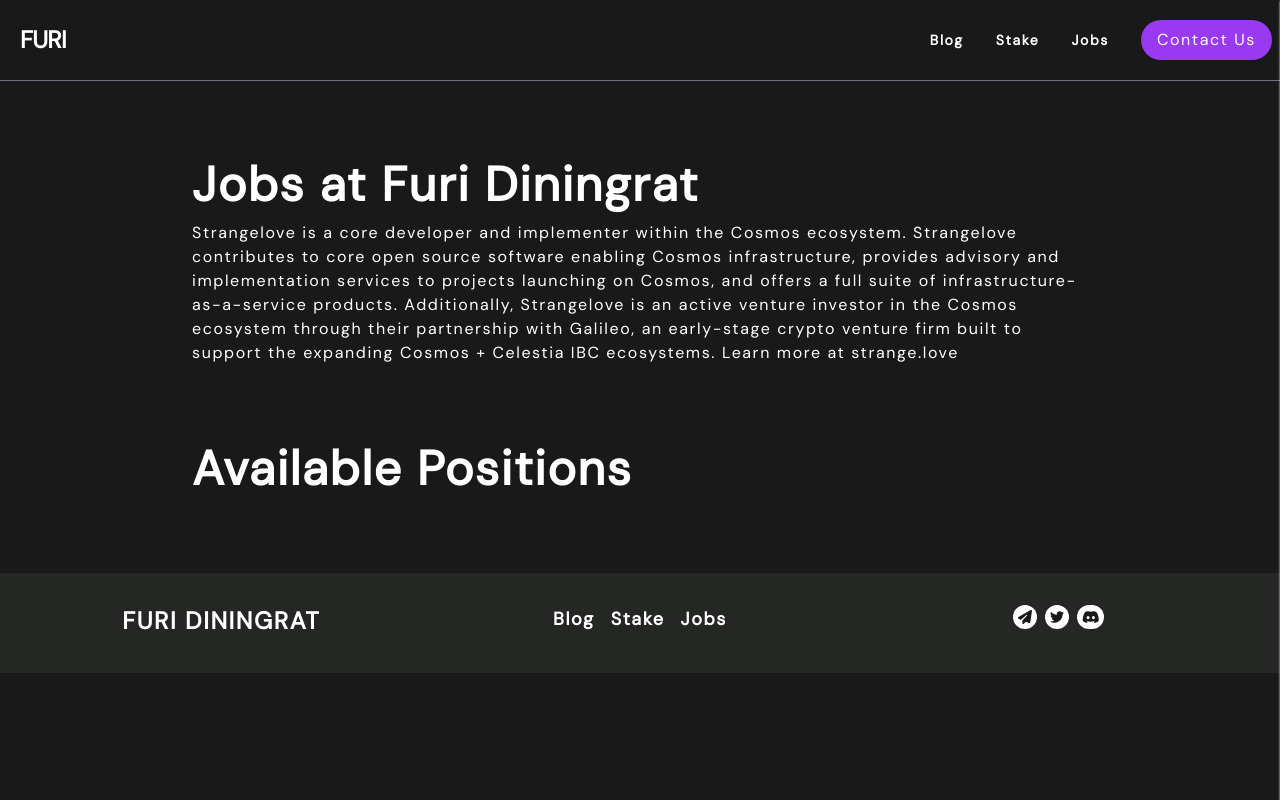
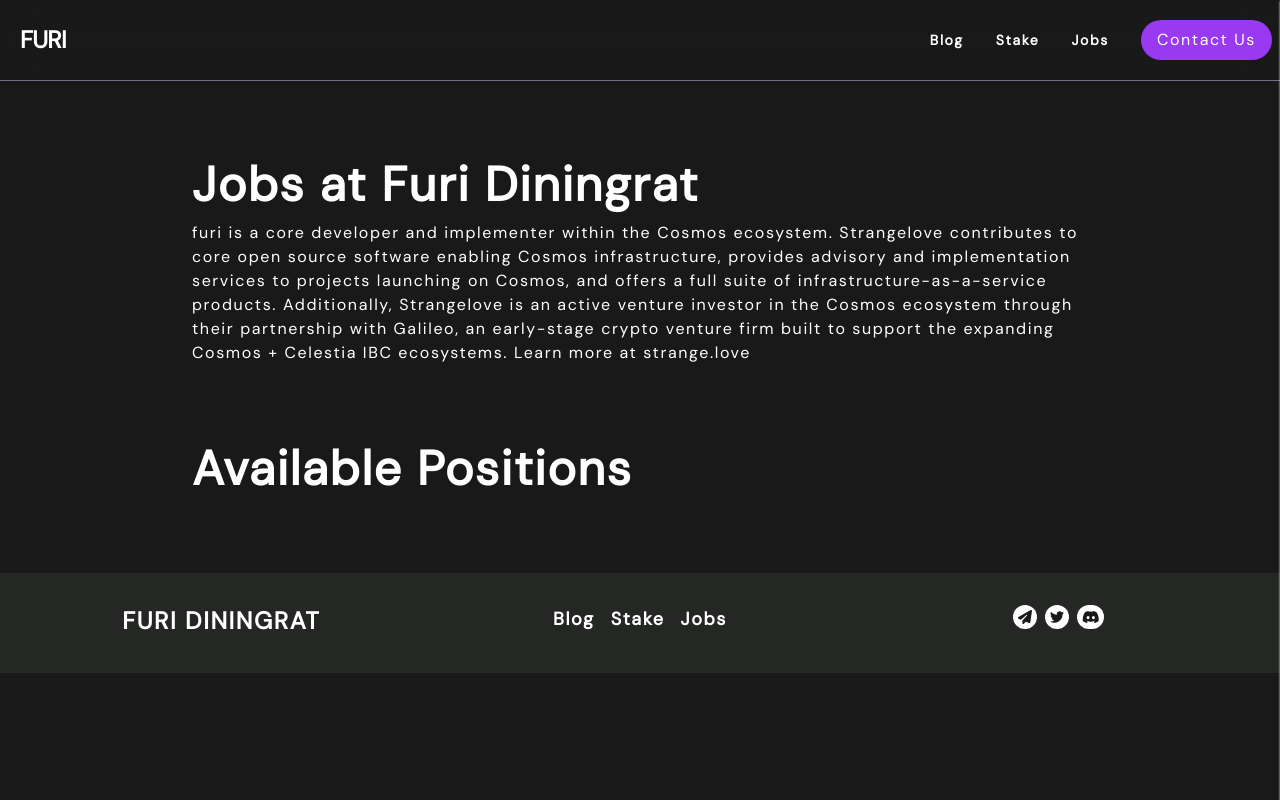
Before and after one commit to furidngrt/furiweb, a React (Vite) app: page /job in a window 1280 px wide. Built offline with nearby package versions, Linux system fonts and the light colour scheme.

Commit message:
Update Job.jsx

```diff
--- a/src/components/Job.jsx
+++ b/src/components/Job.jsx
@@ -5,7 +5,7 @@
                 <div className="mb-20">
                     <h1 className="md:text-5xl text-3xl font-semibold my-3">Jobs at Furi Diningrat</h1>
                     <p>
-                        Strangelove is a core developer and implementer within the Cosmos ecosystem. Strangelove contributes to core open source software enabling Cosmos infrastructure, provides advisory and implementation services to projects launching on Cosmos, and offers a full suite of infrastructure-as-a-service products. Additionally, Strangelove is an active venture investor in the Cosmos ecosystem through their partnership with Galileo, an early-stage crypto venture firm built to support the expanding Cosmos + Celestia IBC ecosystems. Learn more at strange.love
+                        furi is a core developer and implementer within the Cosmos ecosystem. Strangelove contributes to core open source software enabling Cosmos infrastructure, provides advisory and implementation services to projects launching on Cosmos, and offers a full suite of infrastructure-as-a-service products. Additionally, Strangelove is an active venture investor in the Cosmos ecosystem through their partnership with Galileo, an early-stage crypto venture firm built to support the expanding Cosmos + Celestia IBC ecosystems. Learn more at strange.love
                     </p>
                 </div>
                 <div className="mb-20">
```
